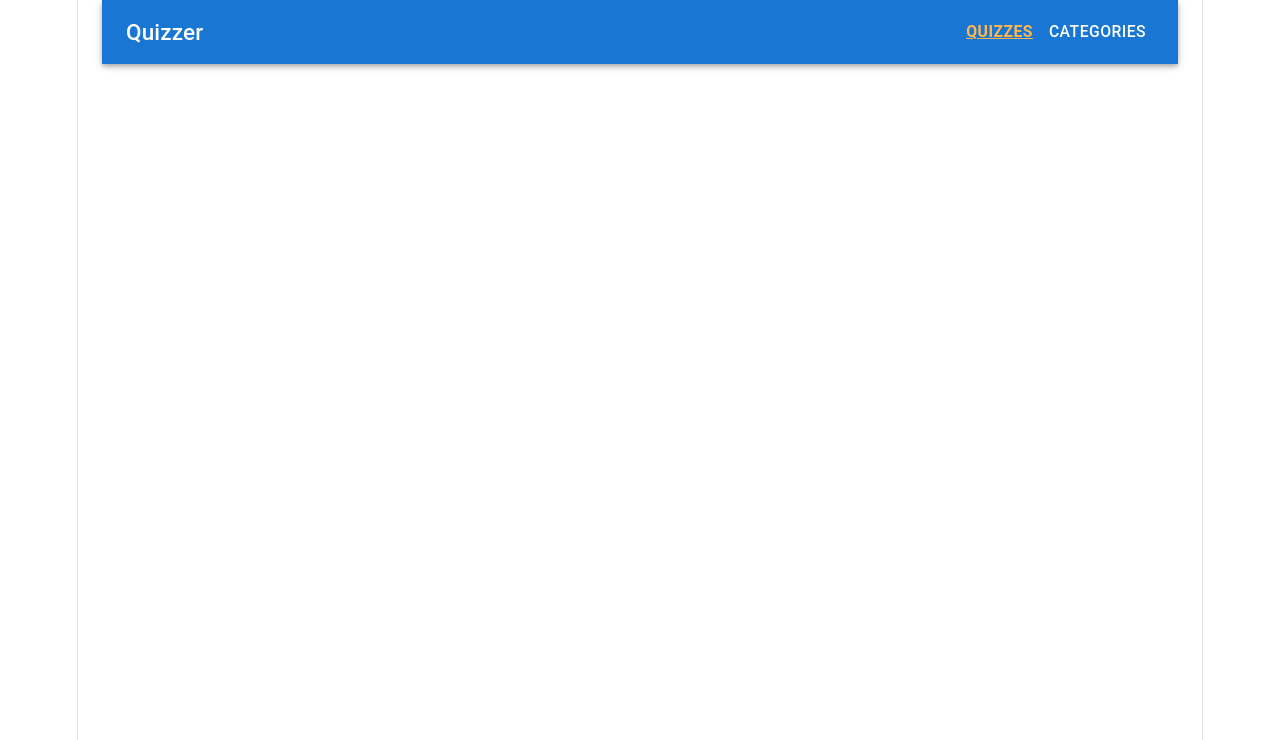
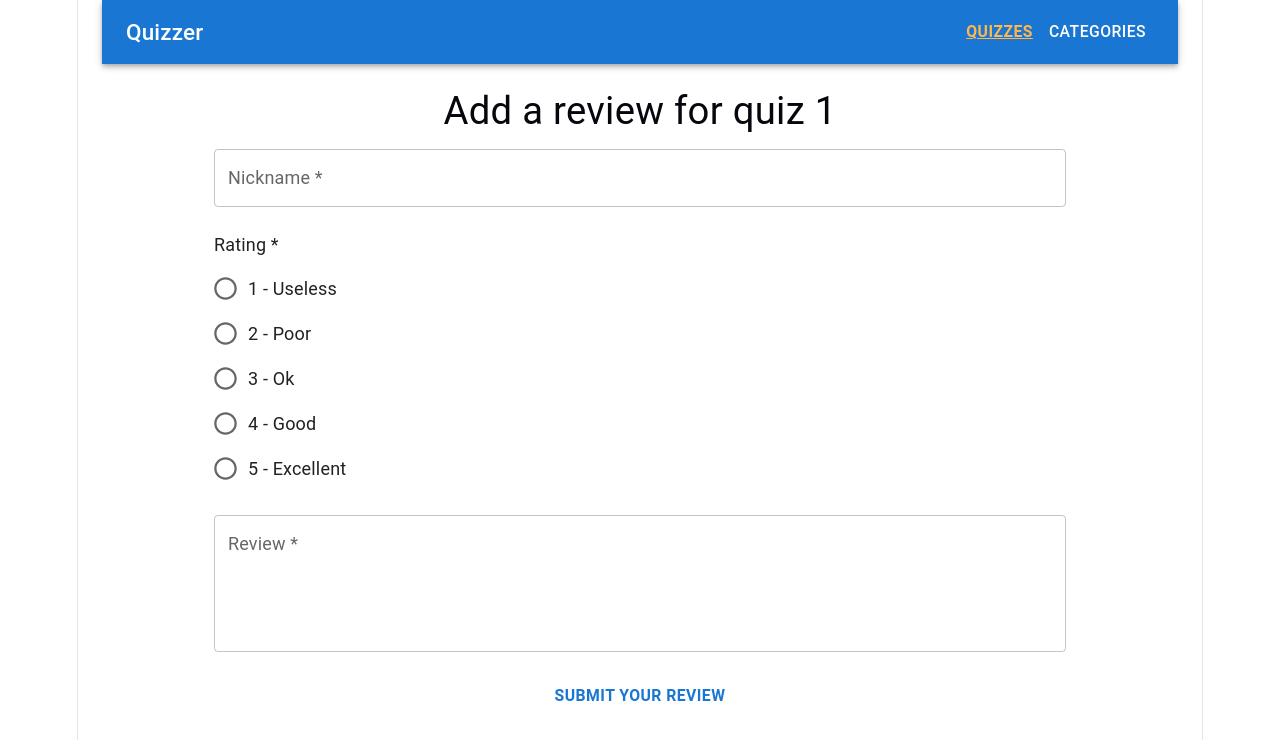
Before and after one commit to The-Five-Stack/quizzer-ui, a React (Vite) app: page /publishedquizz/1/reviews/new in a window 1280 px wide. Shown: the top 740 px of the page. Built offline with nearby package versions, Linux system fonts and the light colour scheme.

Commit message:
feat: add AddReviewForm component and integrate into routing

```diff
--- a/src/App.tsx
+++ b/src/App.tsx
@@ -17,6 +17,7 @@ import TeacherNavbar from "./components/TeacherNavbar";
 import StudentNavbar from "./components/StudentNavbar";
 import { useLocation } from "react-router-dom";
 import QuizResultsPage from "./pages/QuizResultsPage";
+import AddReviewForm from "./review-forms/AddReviewForm";
 /**
  * Root App component that sets up the SPA routing structure.
  * Routes:
@@ -60,7 +61,10 @@ function App() {
           <Route path="/categories/new" element={<CreateCategoryForm />} />
           <Route path="/student/categories/:categoryId/published-quizzes" element={<QuizzesByCategory />} />
           <Route path="/publishedquizz/:quizId/results" element={<QuizResultsPage />} />
-          </Routes>
+
+
+          <Route path="/publishedquizz/:quizId/reviews/new" element={<AddReviewForm />} />
+        </Routes>
       </BrowserRouter>
       <CssBaseline />
     </Container>
--- /dev/null
+++ b/src/review-forms/AddReviewForm.tsx
@@ -0,0 +1,129 @@
+import { useState } from "react";
+import { useNavigate, useParams } from "react-router-dom";
+import {
+  Box,
+  Button,
+  Container,
+  FormControlLabel,
+  Radio,
+  RadioGroup,
+  TextField,
+  Typography,
+  Alert,
+} from "@mui/material";
+import { submitReview } from "../api";
+
+export default function AddReviewForm() {
+  const { quizId } = useParams();
+  const navigate = useNavigate();
+
+  const [nickname, setNickname] = useState("");
+  const [rating, setRating] = useState<number | null>(null);
+  const [review, setReview] = useState("");
+  const [success, setSuccess] = useState(false);
+  const [error, setError] = useState<string | null>(null);
+  const [loading, setLoading] = useState(false);
+
+  const handleSubmit = async () => {
+    if (!nickname.trim()) {
+      setError("Nickname is required");
+      return;
+    }
+    if (!rating) {
+      setError("Please select a rating");
+      return;
+    }
+    if (!review.trim()) {
+      setError("Review text is required");
+      return;
+    }
+
+    setLoading(true);
+    setError(null);
+
+    try {
+      await submitReview(Number(quizId), {
+        nickname: nickname.trim(),
+        rating,
+        review: review.trim(),
+      });
+      setSuccess(true);
+      setTimeout(() => navigate(`/publishedquizz/${quizId}/reviews`), 1500);
+    } catch (err) {
+      setError(err instanceof Error ? err.message : "Failed to submit review");
+    } finally {
+      setLoading(false);
+    }
+  };
+
+  return (
+    <Container maxWidth="md" sx={{ py: 3 }}>
+      <Typography variant="h4" component="h1" gutterBottom>
+        Add a review for quiz {quizId}
+      </Typography>
+
+      {success && (
+        <Alert severity="success" sx={{ mb: 2 }}>
+          Review submitted successfully! Redirecting...
+        </Alert>
+      )}
+
+      {error && (
+        <Alert severity="error" sx={{ mb: 2 }}>
+          {error}
+        </Alert>
+      )}
+
+      {/* Nickname */}
+      <Box sx={{ mb: 3 }}>
+        <TextField
+          label="Nickname *"
+          value={nickname}
+          onChange={(e) => setNickname(e.target.value)}
+          fullWidth
+          variant="outlined"
+        />
+      </Box>
+
+      {/* Rating */}
+      <Box sx={{ mb: 3 }}>
+        <Typography variant="body1" sx={{ mb: 1 }}>
+          Rating *
+        </Typography>
+        <RadioGroup
+          value={rating}
+          onChange={(e) => setRating(Number(e.target.value))}
+        >
+          <FormControlLabel value={1} control={<Radio />} label="1 - Useless" />
+          <FormControlLabel value={2} control={<Radio />} label="2 - Poor" />
+          <FormControlLabel value={3} control={<Radio />} label="3 - Ok" />
+          <FormControlLabel value={4} control={<Radio />} label="4 - Good" />
+          <FormControlLabel value={5} control={<Radio />} label="5 - Excellent" />
+        </RadioGroup>
+      </Box>
+
+      {/* Review text */}
+      <Box sx={{ mb: 3 }}>
+        <TextField
+          label="Review *"
+          value={review}
+          onChange={(e) => setReview(e.target.value)}
+          fullWidth
+          multiline
+          rows={4}
+          variant="outlined"
+        />
+      </Box>
+
+      {/* Submit button */}
+      <Button
+        variant="text"
+        onClick={handleSubmit}
+        disabled={loading}
+        sx={{ color: "primary.main", fontWeight: 600 }}
+      >
+        {loading ? "Submitting..." : "SUBMIT YOUR REVIEW"}
+      </Button>
+    </Container>
+  );
+}
```
